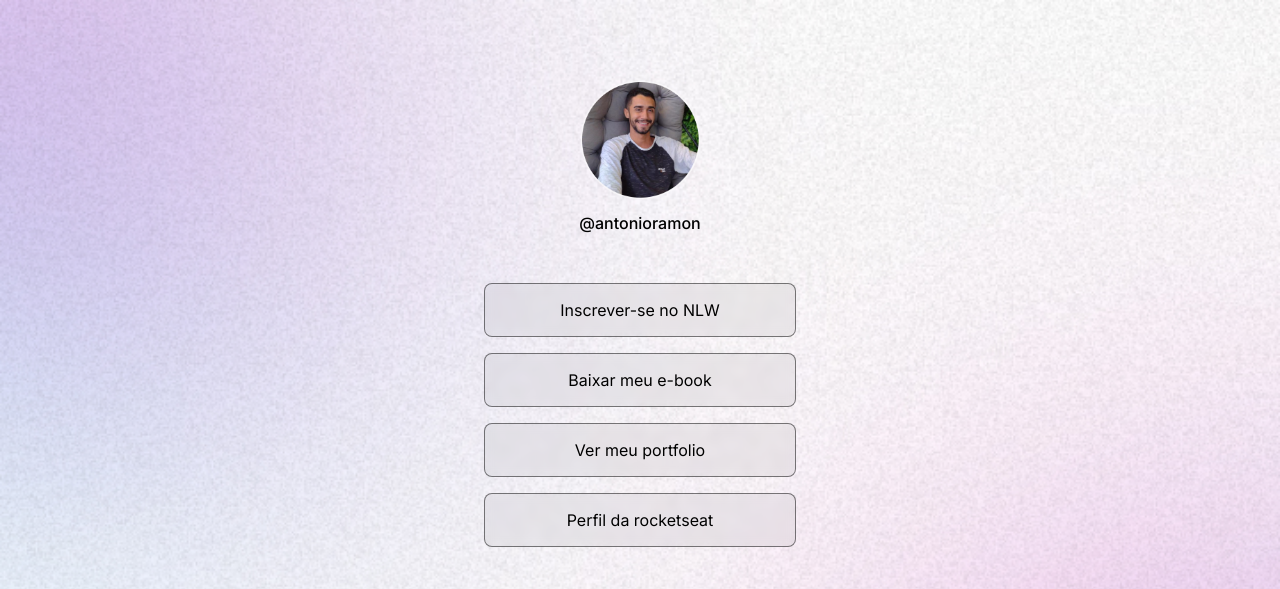
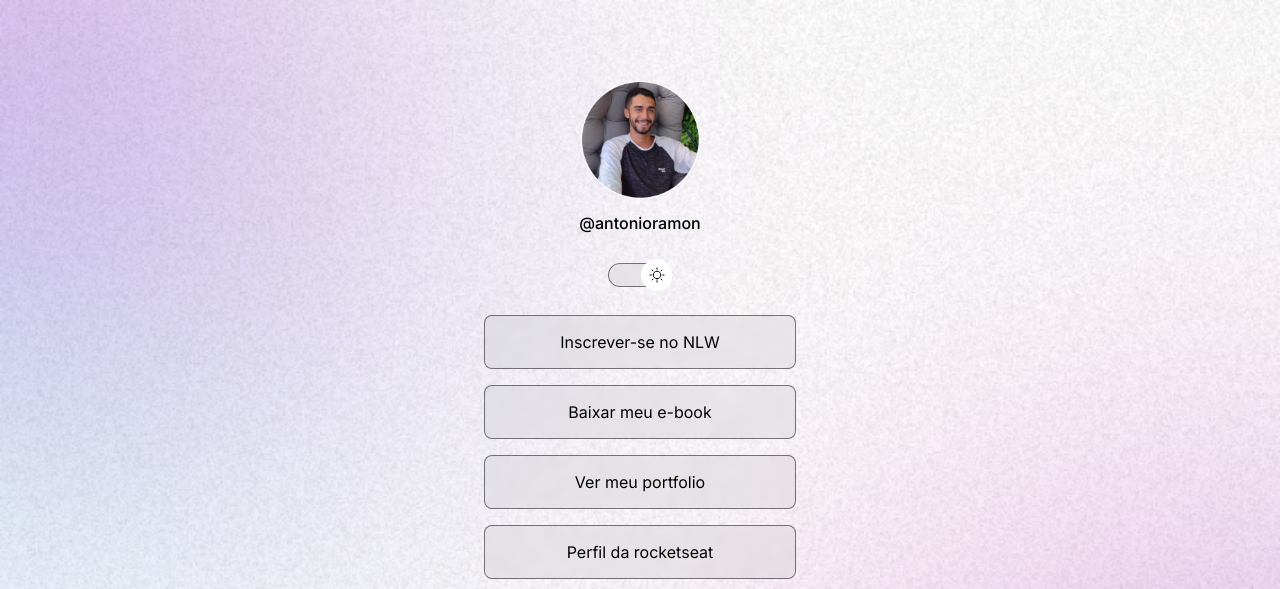
Before and after one commit to Antonio-Ramon/DevLinks, a plain HTML site: page index.html in a window 1280 px wide. Shown: the top 589 px of the page. Drawn offline with nearby package versions, Linux system fonts and the light colour scheme.

Commit message:
switch button done

```diff
--- a/index.html
+++ b/index.html
@@ -21,6 +21,10 @@
           alt="Foto de Antonio Ramon, sorrindo, barba com fundo cinza e verde"
         />
         <p>@antonioramon</p>
+      </div>
+      <div id="switch">
+        <button></button>
+        <span></span>
       </div>
       <ul>
         <li>
--- a/style.css
+++ b/style.css
@@ -18,6 +18,7 @@
   --surface-color: rgba(255, 255, 255, 0.1);
   --surface-color-hover: rgba(255, 255, 255, 0.05);
   --highlight-color: rgba(255, 255, 255, 0.2);
+  --switch-bg-url: white url(./assets/moon-stars.svg) no-repeat center;
 }
 
 .light {
@@ -27,7 +28,8 @@
   --hover-color: 1.5px solid black;
   --surface-color: rgba(0, 0, 0, 0.05);
   --surface-color-hover: rgba(0, 0, 0, 0.02);
-  --highlight-color: rgba(0, 0, 0, 0.1);
+  --highlight-color: rgba(0, 0, 0, 0.15);
+  --switch-bg-url: white url(./assets/sun.svg) no-repeat center;
 }
 
 body {
@@ -58,6 +60,7 @@ de "margin"  como foi o exemplo do "#profile img" */
   padding: 0 24px;
 }
 
+/* profile */
 /* a tag pai do #profile img (#profile) consegue definir o posicionamento dos elementos filhos*/
 #profile {
   text-align: center;
@@ -73,6 +76,51 @@ de "margin"  como foi o exemplo do "#profile img" */
   font-weight: 500;
   line-height: 24px;
   margin-top: 8px;
+}
+
+/* switch */
+
+/* div por padrão é display block portanto margin é 0 e as laterais são automáticas */
+#switch {
+  position: relative;
+  /* border: 1px solid white; */
+  width: 65px;
+  margin: 4px auto;
+}
+
+#switch button {
+  width: 32px;
+  height: 32px;
+  background: var(--switch-bg-url);
+  border: 0;
+  border-radius: 50%;
+  color: black;
+
+  /* Comandos para sobrepor elementos */
+  position: absolute;
+  /* posição do elemento */
+
+  top: 50%;
+  left: 0;
+  right: 0;
+  z-index: 1;
+  transform: translateY(-50%);
+}
+
+.light #switch button {
+  left: initial;
+  right: 0;
+}
+
+#switch span {
+  display: block;
+  width: 65px;
+  height: 24px;
+  background: var(--surface-color);
+  border: var(--stroke-color);
+  backdrop-filter: blur(4px);
+  -webkit-backdrop-filter: blur(4px);
+  border-radius: 9999px;
 }
 
 /* links */
```
Also changed, not shown: assets/moon-stars.svg (added), assets/sun.svg (added).
